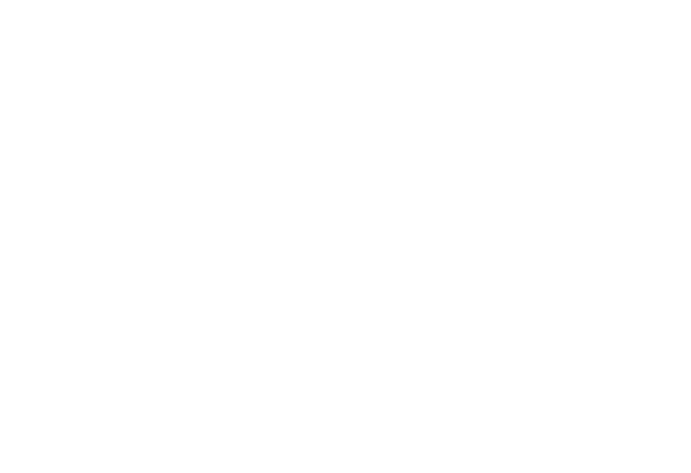
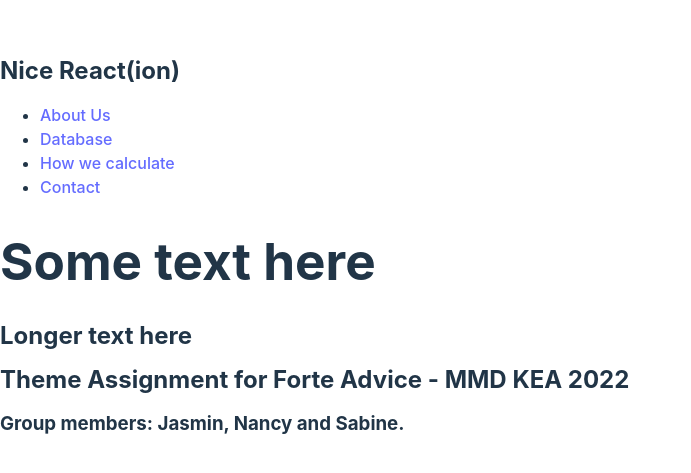
Before and after one commit to Yase0236/advice, a React (Vite) app: page / in a window 1280 px wide. Shown: the part 153-626 px from the top of the page, without its empty margins (0-691 px from the left). Built offline with nearby package versions, Linux system fonts and the light colour scheme.

Commit message:
header, footer working, introduction added but not written

```diff
--- a/components/Footer.jsx
+++ b/components/Footer.jsx
@@ -1,5 +1,8 @@
 import React from "react";
 
 export default function Footer() {
-  return <div>Footer</div>;
+  return <div>
+    <h2>Theme Assignment for Forte Advice - MMD KEA 2022 </h2>
+    <h3>Group members: Jasmin, Nancy and Sabine.</h3>
+  </div>;
 }
--- a/components/Header.jsx
+++ b/components/Header.jsx
@@ -0,0 +1,25 @@
+import React from 'react'
+
+export default function Header() {
+  return (
+    <div>
+        <h2>Nice React(ion)</h2>
+        <nav>
+            <ul>
+                <li>
+            <a href="#">About Us</a>
+            </li>
+            <li>
+            <a href="#">Database</a>
+            </li>
+            <li>
+            <a href="#">How we calculate</a>
+            </li>
+            <li>
+            <a href="#">Contact</a>
+            </li>
+            </ul>
+        </nav>
+        </div>
+  )
+}
--- /dev/null
+++ b/components/Introduction.jsx
@@ -0,0 +1,10 @@
+import React from 'react'
+
+export default function Introduction() {
+  return (
+    <>
+        <h1>Some text here</h1>
+        <h2>Longer text here</h2>
+    </>
+  )
+}
--- a/src/App.jsx
+++ b/src/App.jsx
@@ -1,9 +1,14 @@
-import { useState } from "react";
+import Header from "../components/Header";
+import Introduction from "../components/Introduction";
+import Footer from "../components/Footer";
 
 function App() {
-  const [count, setCount] = useState(0);
 
-  return <div className="App"></div>;
+return <div className="App">
+    <Header />
+    <Introduction />
+    <Footer />
+  </div>;
 }
 
 export default App;
```
